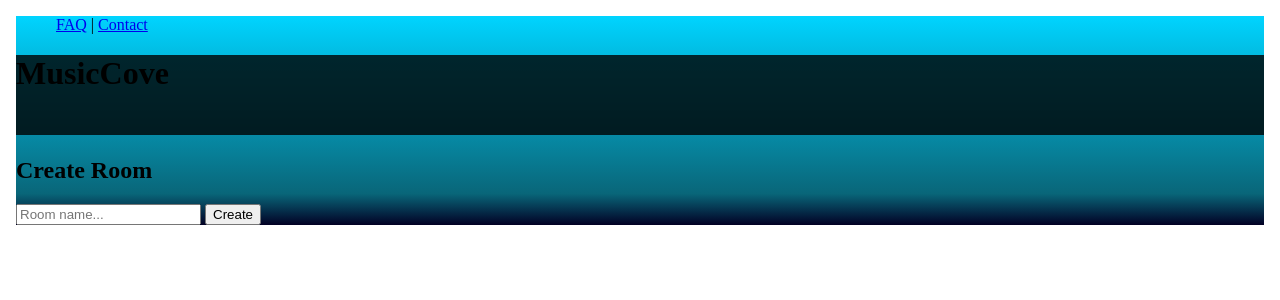
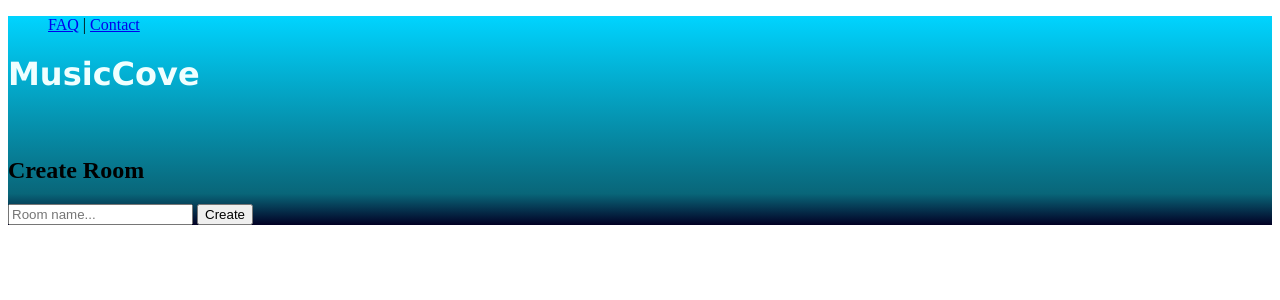
Before and after one commit to shine00chang/LAHacks-Music-Cove, a SvelteKit app: page / in a window 1280 px wide. Shown: the top 300 px of the page. Built offline with nearby package versions, Linux system fonts and the light colour scheme.

Commit message:
Update +page.svelte

```diff
--- a/src/routes/+page.svelte
+++ b/src/routes/+page.svelte
@@ -6,7 +6,10 @@
   }
   export let menu;
 </script>
-<body>
+<div id="bg">
+
+
+
 <ul id="menu">
 	<li><a href="/" on:click|preventDefault={() => (menu = 1)}>FAQ</a></li> |
 	<li><a href="/" on:click|preventDefault={() => (menu = 2)}>Contact</a></li>
@@ -25,9 +28,9 @@
   <input id="room-name" type="text" placeholder="Room name..."/>
   <button on:click={create_room}>Create</button>
 </form>
-</body>
+</div>
 <style>
-    body{
+    div#bg{
 		background: rgb(2,0,36);
 		background: linear-gradient(0deg, rgba(2,0,36,1) 0%, rgba(9,102,121,1) 15%, rgba(0,212,255,1) 100%);
     }
@@ -35,8 +38,8 @@
 		display : inline;
 	}
     h1 {
-        background-color: rgba(0, 0, 0, 0.8);
-        font: "Comic Sans";
+        font-family: "Verdana";
+        color:azure;
         height: 80px;
         align-self: center;
     }
```
